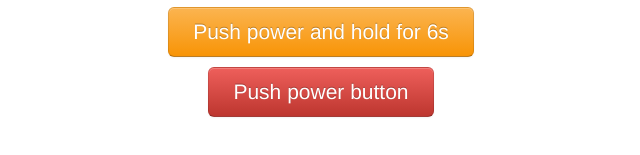
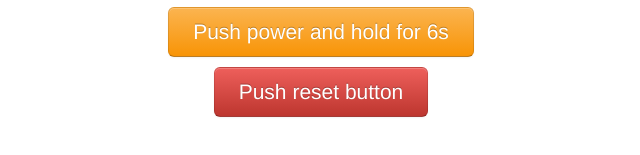
Before and after one commit to 404oops/ESPWR, a website: page operator/index.html in a window 1280 px wide. Shown: the part 365-520 px from the top of the page, 319-959 px from the left. Drawn offline with Linux system fonts and the light colour scheme.

Commit message:
Update reset button text for clarity

```diff
--- a/operator/index.html
+++ b/operator/index.html
@@ -156,7 +156,7 @@
         <button id="longPush" class="btn btn-large btn-warning" onclick="longPush()">Push power and hold for 6s</button>
       </div>
       <div>
-        <button id="reset" class="btn btn-large btn-danger" onclick="reset()">Push power button</button>
+        <button id="reset" class="btn btn-large btn-danger" onclick="reset()">Push reset button</button>
       </div>
     </div>
 
```
